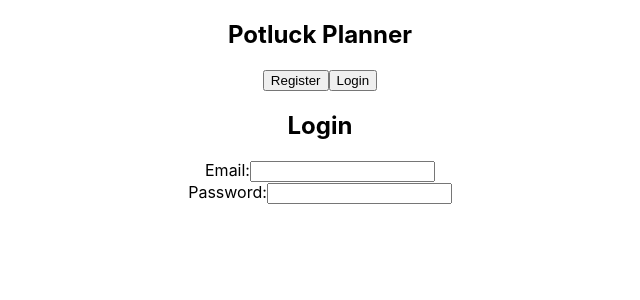
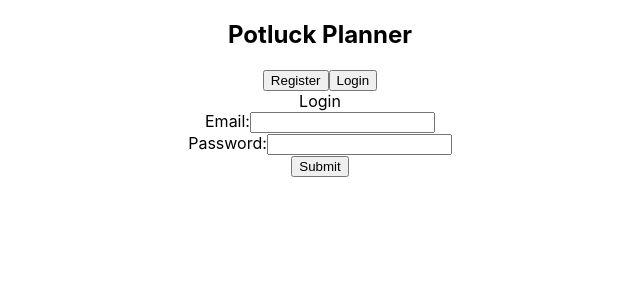
Before and after one commit to Build-Week-Potluck/front-end, a React (Create React App) app in the folder potluck-login/: page /login in a window 1280 px wide. Shown: the top 300 px of the page, without its empty margins (320-960 px from the left). Built offline with nearby package versions, Linux system fonts and the light colour scheme.

Commit message:
initial commit

```diff
--- a/potluck-login/src/components/login.js
+++ b/potluck-login/src/components/login.js
@@ -1,11 +1,11 @@
 import React from 'react';
-import {Col, Button, Form, FormGroup,Label,Input,Card,CardTitle,CardText,CardSubtitle} from "reactstrap";
+import { Button, Form, FormGroup,Label,Input,Card,CardTitle} from "reactstrap";
 function Login (){
     return (
         <Card>
         <Form>
             <div>
-                <h2>Login</h2>
+                <CardTitle>Login</CardTitle>
                 <FormGroup>
                     <Label htmlFor ="email">Email:</Label>
                     <Input type="email" name="email" id="email"/>
@@ -14,6 +14,7 @@ function Login (){
                     <Label htmlFor="password" name="password">Password:</Label>
                     <Input type="password" name="password" id="password"/>
                 </FormGroup>
+                <Button>Submit</Button>
             </div>
         </Form>
         </Card>
```
